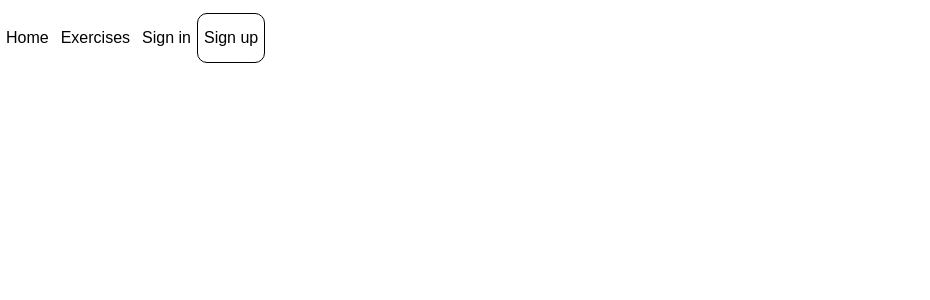
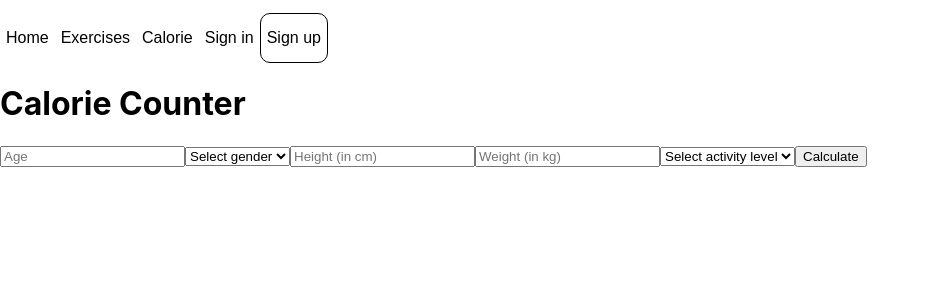
Before and after one commit to bwoo2/Workout-App, a React (Create React App) app in the folder client/: page /calorie in a window 1280 px wide. Shown: the top 300 px of the page, without its empty margins (0-930 px from the left). Built offline with nearby package versions, Linux system fonts and the light colour scheme.

Commit message:
added component for calorie intake calcluator

```diff
--- a/client/src/App.js
+++ b/client/src/App.js
@@ -5,6 +5,7 @@ import Nav from './components/Nav';
 import Signup from './components/SignUp';
 import Login from './components/SignIn';
 import Exercises from './components/Exercises';
+import Calorie from './components/Calorie';
 
 const App = () => {
   return (
@@ -25,6 +26,7 @@ const AppContent = () => {
         <Route path="/sign_up" element={<Signup />} />
         <Route path="/login" element={<Login />} />
         <Route path="/exercises" element={<Exercises />} />
+        <Route path="/calorie" element={<Calorie />} />
       </Routes>
     </>
   );
--- /dev/null
+++ b/client/src/components/Calorie.jsx
@@ -0,0 +1,72 @@
+import React, { useState } from 'react';
+import '../style/styles.css'
+
+const CalorieCounter = () => {
+    const [calorieData, setCalorieData] = useState(null);
+    const [age, setAge] = useState('');
+    const [gender, setGender] = useState('');
+    const [height, setHeight] = useState('');
+    const [weight, setWeight] = useState('');
+    const [activityLevel, setActivityLevel] = useState('');
+
+    const fetchData = () => {
+        fetch(`https://fitness-calculator.p.rapidapi.com/dailycalorie?age=${age}&gender=${gender}&height=${height}&weight=${weight}&activitylevel=${activityLevel}`, {
+            method: 'GET',
+            headers: {
+                'X-RapidAPI-Key': process.env.REACT_APP_CALORIE_API_KEY,
+                'X-RapidAPI-Host': 'fitness-calculator.p.rapidapi.com',
+            },
+        }).then(response => {
+            if (!response.ok) {
+                throw new Error(response.status + ': ' + response.statusText);
+            }
+            return response.json();
+        }).then(data => {
+            setCalorieData(data);
+        }).catch(error => {
+            console.error('Error:', error);
+        });
+    }
+
+    return (
+        <div>
+            <h1>Calorie Counter</h1>
+            <form onSubmit={e => { e.preventDefault(); fetchData(); }}>
+                <input type="number" value={age} onChange={e => setAge(e.target.value)} placeholder="Age" required />
+                <select value={gender} onChange={e => setGender(e.target.value)} required>
+                    <option value="">Select gender</option>
+                    <option value="male">Male</option>
+                    <option value="female">Female</option>
+                </select>
+                <input type="number" value={height} onChange={e => setHeight(e.target.value)} placeholder="Height (in cm)" required />
+                <input type="number" value={weight} onChange={e => setWeight(e.target.value)} placeholder="Weight (in kg)" required />
+                <select value={activityLevel} onChange={e => setActivityLevel(e.target.value)} required>
+                    <option value="">Select activity level</option>
+                    <option value="level_1">Level 1</option>
+                    <option value="level_2">Level 2</option>
+                    <option value="level_3">Level 3</option>
+                    <option value="level_4">Level 4</option>
+                    <option value="level_5">Level 5</option>
+                </select>
+                <button type="submit">Calculate</button>
+            </form>
+            {calorieData &&
+            <div>
+                <p>BMR: {calorieData.data.BMR}</p>
+                <p>Goals:</p>
+                <ul>
+                    <li>Maintain Weight: {calorieData.data.goals["maintain weight"]} Calories</li>
+                    <li>Mild Weight Loss: {calorieData.data.goals["Mild weight loss"].calory} Calories (Expected loss: {calorieData.data.goals["Mild weight loss"]["loss weight"]})</li>
+                    <li>Weight Loss: {calorieData.data.goals["Weight loss"].calory} Calories (Expected loss: {calorieData.data.goals["Weight loss"]["loss weight"]})</li>
+                    <li>Extreme Weight Loss: {calorieData.data.goals["Extreme weight loss"].calory} Calories (Expected loss: {calorieData.data.goals["Extreme weight loss"]["loss weight"]})</li>
+                    <li>Mild Weight Gain: {calorieData.data.goals["Mild weight gain"].calory} Calories (Expected gain: {calorieData.data.goals["Mild weight gain"]["gain weight"]})</li>
+                    <li>Weight Gain: {calorieData.data.goals["Weight gain"].calory} Calories (Expected gain: {calorieData.data.goals["Weight gain"]["gain weight"]})</li>
+                    <li>Extreme Weight Gain: {calorieData.data.goals["Extreme weight gain"].calory} Calories (Expected gain: {calorieData.data.goals["Extreme weight gain"]["gain weight"]})</li>
+                </ul>
+            </div>
+            }
+        </div>
+    );
+};
+
+export default CalorieCounter;
--- a/client/src/components/Nav.jsx
+++ b/client/src/components/Nav.jsx
@@ -9,10 +9,10 @@ const Nav = ({ path }) => {
     <nav className="nav__container">
       <button className="button" onClick={() => navigate('/')}>Home</button>
 
-
       {!excludedPaths.includes(path) && (
         <>
             <button className="button" onClick={() => navigate('/exercises')}>Exercises</button>
+            <button className="button" onClick={() => navigate('/calorie')}>Calorie</button>
             <button className="button" onClick={() => navigate('/login')}>Sign in</button>
             <button className="button__signup" onClick={() => navigate('/sign_up')}>Sign up</button>
         </>
```
Also changed, not shown: 1 other file (tests, documents, lock files or other folders).
